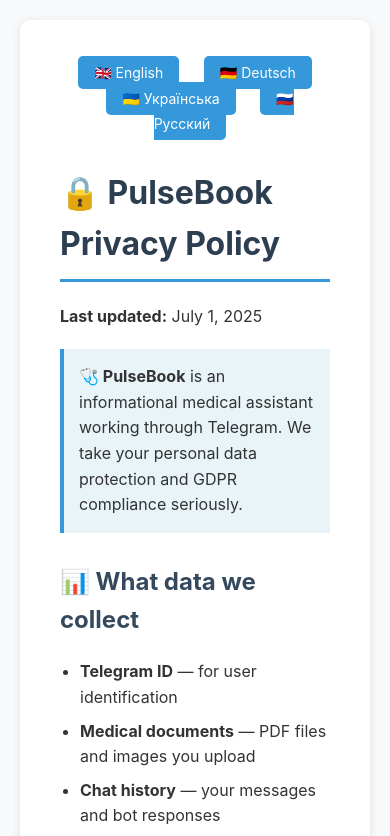
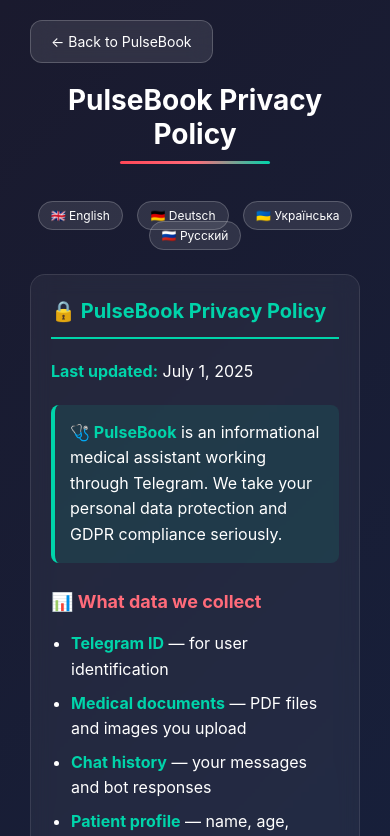
Before and after one commit to Dimaszol/pulsebook-miniapp, a plain HTML site: page privacy-policy.html in a window 390 px wide. Both pictures are taken after a click on the link "🇬🇧 English". Shown: the top 836 px of the page. Drawn offline with Linux system fonts and the light colour scheme.

Commit message:
Update privacy-policy.html

```diff
--- a/privacy-policy.html
+++ b/privacy-policy.html
@@ -1,72 +1,204 @@
 <!DOCTYPE html>
-<html lang="ru">
+<html lang="en">
 <head>
     <meta charset="UTF-8">
     <meta name="viewport" content="width=device-width, initial-scale=1.0">
-    <title>Политика конфиденциальности - PulseBook</title>
+    <title>Privacy Policy - PulseBook</title>
     <style>
+        * {
+            margin: 0;
+            padding: 0;
+            box-sizing: border-box;
+        }
+
         body {
-            font-family: -apple-system, BlinkMacSystemFont, 'Segoe UI', Roboto, sans-serif;
-            line-height: 1.6;
-            color: #333;
+            font-family: -apple-system, BlinkMacSystemFont, 'Segoe UI', Roboto, Helvetica, Arial, sans-serif;
+            background: linear-gradient(135deg, #1a1a2e 0%, #16213e 50%, #0f3460 100%);
+            color: white;
+            overflow-x: hidden;
+            min-height: 100vh;
+            padding: 20px;
+        }
+
+        .container {
             max-width: 800px;
             margin: 0 auto;
+            animation: fadeIn 1s ease-out;
+        }
+
+        .header {
+            text-align: center;
+            margin-bottom: 40px;
+        }
+
+        .logo-title {
+            font-size: 28px;
+            font-weight: 700;
+            color: white;
+            margin-bottom: 10px;
+        }
+
+        .pulse-line {
+            width: 150px;
+            height: 3px;
+            background: linear-gradient(90deg, #ff4757 0%, #ff6b7a 50%, #00d4aa 100%);
+            border-radius: 2px;
+            margin: 0 auto 20px;
+            position: relative;
+            overflow: hidden;
+        }
+
+        .pulse-line::after {
+            content: '';
+            position: absolute;
+            top: 0;
+            left: -100%;
+            width: 100%;
+            height: 100%;
+            background: linear-gradient(90deg, transparent 0%, rgba(255, 255, 255, 0.4) 50%, transparent 100%);
+            animation: pulse 2s ease-in-out infinite;
+        }
+
+        @keyframes pulse {
+            0% { left: -100%; }
+            100% { left: 100%; }
+        }
+
+        .content-section {
+            background: rgba(255, 255, 255, 0.05);
+            backdrop-filter: blur(10px);
+            border-radius: 15px;
+            padding: 30px;
+            margin-bottom: 20px;
+            border: 1px solid rgba(255, 255, 255, 0.1);
+            line-height: 1.6;
+        }
+
+        .content-section h1 {
+            color: #00d4aa;
+            border-bottom: 2px solid #00d4aa;
+            padding-bottom: 10px;
+            margin-bottom: 20px;
+            font-size: 24px;
+        }
+
+        .content-section h2 {
+            color: #ff6b7a;
+            margin: 25px 0 15px 0;
+            font-size: 18px;
+        }
+
+        .highlight {
+            background-color: rgba(0, 212, 170, 0.1);
+            padding: 15px;
+            border-left: 4px solid #00d4aa;
+            margin: 20px 0;
+            border-radius: 8px;
+        }
+
+        .contact {
+            background-color: rgba(255, 107, 122, 0.1);
             padding: 20px;
-            background-color: #f8f9fa;
+            border-radius: 12px;
+            margin-top: 30px;
+            border: 1px solid rgba(255, 107, 122, 0.2);
         }
-        .container {
-            background: white;
-            padding: 40px;
-            border-radius: 10px;
-            box-shadow: 0 2px 10px rgba(0,0,0,0.1);
-        }
-        h1 {
-            color: #2c3e50;
-            border-bottom: 3px solid #3498db;
-            padding-bottom: 10px;
-        }
-        h2 {
-            color: #34495e;
-            margin-top: 30px;
-        }
-        .highlight {
-            background-color: #e8f4f8;
-            padding: 15px;
-            border-left: 4px solid #3498db;
-            margin: 20px 0;
-        }
-        .contact {
-            background-color: #f0f8f0;
-            padding: 20px;
-            border-radius: 8px;
-            margin-top: 30px;
-        }
+
         .lang-switch {
             text-align: center;
             margin-bottom: 30px;
         }
+
         .lang-switch a {
             margin: 0 10px;
             padding: 8px 16px;
-            background: #3498db;
+            background: rgba(255, 255, 255, 0.1);
             color: white;
             text-decoration: none;
-            border-radius: 5px;
-            font-size: 14px;
+            border-radius: 20px;
+            font-size: 12px;
+            border: 1px solid rgba(255, 255, 255, 0.2);
+            transition: all 0.3s ease;
         }
+
         .lang-switch a:hover {
-            background: #2980b9;
+            background: rgba(0, 212, 170, 0.2);
+            color: #00d4aa;
+            transform: translateY(-2px);
         }
+
         ul {
             padding-left: 20px;
+            margin: 15px 0;
         }
+
         li {
             margin-bottom: 8px;
+        }
+
+        strong {
+            color: #00d4aa;
+        }
+
+        .back-button {
+            background: rgba(255, 255, 255, 0.1);
+            backdrop-filter: blur(10px);
+            border: 1px solid rgba(255, 255, 255, 0.2);
+            border-radius: 12px;
+            padding: 12px 20px;
+            color: white;
+            text-decoration: none;
+            font-size: 14px;
+            transition: all 0.3s ease;
+            display: inline-block;
+            margin-bottom: 20px;
+        }
+
+        .back-button:hover {
+            background: rgba(255, 255, 255, 0.2);
+            transform: translateY(-2px);
+        }
+
+        @keyframes fadeIn {
+            from {
+                opacity: 0;
+                transform: translateY(20px);
+            }
+            to {
+                opacity: 1;
+                transform: translateY(0);
+            }
+        }
+
+        @media (max-width: 768px) {
+            .container {
+                padding: 0 10px;
+            }
+
+            .content-section {
+                padding: 20px;
+            }
+
+            .content-section h1 {
+                font-size: 20px;
+            }
+
+            .lang-switch a {
+                margin: 5px;
+                padding: 6px 12px;
+            }
         }
     </style>
 </head>
 <body>
     <div class="container">
+        <a href="index.html" class="back-button">← Back to PulseBook</a>
+
+        <div class="header">
+            <div class="logo-title">PulseBook Privacy Policy</div>
+            <div class="pulse-line"></div>
+        </div>
+
         <div class="lang-switch">
             <a href="#en">🇬🇧 English</a>
             <a href="#de">🇩🇪 Deutsch</a>
@@ -74,8 +206,120 @@
             <a href="#ru">🇷🇺 Русский</a>
         </div>
 
-        <!-- РУССКИЙ -->
-        <div id="ru">
+        <!-- ENGLISH -->
+        <div id="en" class="content-section">
+            <h1>🔒 PulseBook Privacy Policy</h1>
+            <p><strong>Last updated:</strong> July 1, 2025</p>
+
+            <div class="highlight">
+                <strong>🩺 PulseBook</strong> is an informational medical assistant working through Telegram.
+                We take your personal data protection and GDPR compliance seriously.
+            </div>
+
+            <h2>📊 What data we collect</h2>
+            <ul>
+                <li><strong>Telegram ID</strong> — for user identification</li>
+                <li><strong>Medical documents</strong> — PDF files and images you upload</li>
+                <li><strong>Chat history</strong> — your messages and bot responses</li>
+                <li><strong>Patient profile</strong> — name, age, questionnaire data</li>
+                <li><strong>Usage data</strong> — statistics for service improvement</li>
+            </ul>
+
+            <h2>🎯 How we use data</h2>
+            <ul>
+                <li>Analyzing medical documents and images</li>
+                <li>Providing personalized recommendations</li>
+                <li>Improving service quality</li>
+                <li>Ensuring platform security</li>
+            </ul>
+
+            <h2>🤖 Third-party data sharing</h2>
+            <p>To ensure service functionality, we share data with the following partners:</p>
+            <ul>
+                <li><strong>OpenAI, Google Gemini</strong> — analysis of uploaded data</li>
+                <li><strong>Stripe</strong> — payment processing</li>
+            </ul>
+
+            <div class="highlight">
+                <strong>⚠️ Important:</strong> We do NOT sell your data to advertisers and do NOT share it with third parties for marketing.
+            </div>
+
+            <h2>🔐 How we protect data</h2>
+            <ul>
+                <li>Data encryption in transit (TLS/SSL)</li>
+                <li>Secure storage in protected database</li>
+                <li>Only you have access to your data</li>
+                <li>Regular encrypted backups</li>
+                <li>24/7 security monitoring</li>
+            </ul>
+
+            <h2>👤 Your rights (GDPR)</h2>
+            <ul>
+                <li><strong>Right to access</strong> — request a copy of your data</li>
+                <li><strong>Right to rectification</strong> — update inaccurate data</li>
+                <li><strong>Right to erasure</strong> — complete account and data deletion</li>
+                <li><strong>Right to portability</strong> — export data in convenient format</li>
+                <li><strong>Right to restriction</strong> — pause data processing</li>
+            </ul>
+
+            <h2>🗑️ Data deletion</h2>
+            <p>You can delete all your data anytime:</p>
+            <ul>
+                <li>Go to <strong>Settings → Profile → Delete all data</strong></li>
+                <li>Confirm deletion with security code</li>
+                <li>All data will be deleted within 24 hours</li>
+            </ul>
+
+            <div class="contact">
+                <h2>📞 Contact</h2>
+                <p>For privacy questions contact:</p>
+                <p><strong>Telegram:</strong> @PulseBookSupport</p>
+                <p><strong>Response time:</strong> within 72 hours</p>
+            </div>
+
+            <h2>📝 Policy changes</h2>
+            <p>We may update this policy when legislation changes or service features change.
+            We will notify about significant changes through the bot.</p>
+        </div>
+
+        <!-- GERMAN -->
+        <div id="de" class="content-section" style="display: none;">
+            <h1>🔒 PulseBook Datenschutzrichtlinie</h1>
+            <p><strong>Zuletzt aktualisiert:</strong> 1. Juli 2025</p>
+
+            <div class="highlight">
+                <strong>🩺 PulseBook</strong> ist ein informativer medizinischer Assistent, der über Telegram arbeitet.
+                Wir nehmen den Schutz Ihrer persönlichen Daten und die DSGVO-Compliance ernst.
+            </div>
+
+            <div class="contact">
+                <h2>📞 Kontakt</h2>
+                <p>Bei Datenschutzfragen wenden Sie sich an:</p>
+                <p><strong>Telegram:</strong> @PulseBookSupport</p>
+                <p><strong>Antwortzeit:</strong> innerhalb von 72 Stunden</p>
+            </div>
+        </div>
+
+        <!-- UKRAINIAN -->
+        <div id="uk" class="content-section" style="display: none;">
+            <h1>🔒 Політика конфіденційності PulseBook</h1>
+            <p><strong>Дата останнього оновлення:</strong> 1 липня 2025 року</p>
+
+            <div class="highlight">
+                <strong>🩺 PulseBook</strong> — це інформаційний медичний асистент, що працює через Telegram.
+                Ми серйозно ставимося до захисту ваших персональних даних та дотримання вимог GDPR.
+            </div>
+
+            <div class="contact">
+                <h2>📞 Контакт</h2>
+                <p>З питань конфіденційності звертайтеся:</p>
+                <p><strong>Telegram:</strong> @PulseBookSupport</p>
+                <p><strong>Час відповіді:</strong> протягом 72 годин</p>
+            </div>
+        </div>
+
+        <!-- RUSSIAN -->
+        <div id="ru" class="content-section" style="display: none;">
             <h1>🔒 Политика конфиденциальности PulseBook</h1>
             <p><strong>Дата последнего обновления:</strong> 1 июля 2025 года</p>
 
@@ -133,13 +377,13 @@
             <h2>🗑️ Удаление данных</h2>
             <p>Вы можете удалить все свои данные в любое время:</p>
             <ul>
-                <li>Зайдите в <strong>Настройки → Удалить все данные</strong></li>
+                <li>Зайдите в <strong>Настройки → Профиль → Удалить все данные</strong></li>
                 <li>Подтвердите удаление кодом безопасности</li>
                 <li>Все данные будут удалены в течение 24 часов</li>
             </ul>
 
-            <h2>📞 Контакты</h2>
             <div class="contact">
+                <h2>📞 Контакты</h2>
                 <p>По вопросам конфиденциальности обращайтесь:</p>
                 <p><strong>Telegram:</strong> @PulseBookSupport</p>
                 <p><strong>Время ответа:</strong> в течение 72 часов</p>
@@ -148,115 +392,6 @@
             <h2>📝 Изменения политики</h2>
             <p>Мы можем обновлять эту политику при изменении законодательства или функций сервиса.
             О существенных изменениях мы уведомим через бота.</p>
-        </div>
-
-        <!-- ENGLISH -->
-        <div id="en" style="display: none;">
-            <h1>🔒 PulseBook Privacy Policy</h1>
-            <p><strong>Last updated:</strong> July 1, 2025</p>
-
-            <div class="highlight">
-                <strong>🩺 PulseBook</strong> is an informational medical assistant working through Telegram.
-                We take your personal data protection and GDPR compliance seriously.
-            </div>
-
-            <h2>📊 What data we collect</h2>
-            <ul>
-                <li><strong>Telegram ID</strong> — for user identification</li>
-                <li><strong>Medical documents</strong> — PDF files and images you upload</li>
-                <li><strong>Chat history</strong> — your messages and bot responses</li>
-                <li><strong>Patient profile</strong> — name, age, questionnaire data</li>
-                <li><strong>Usage data</strong> — statistics for service improvement</li>
-            </ul>
-
-            <h2>🎯 How we use data</h2>
-            <ul>
-                <li>Analyzing medical documents and images</li>
-                <li>Providing personalized recommendations</li>
-                <li>Improving service quality</li>
-                <li>Ensuring platform security</li>
-            </ul>
-
-            <h2>🤖 Third-party data sharing</h2>
-            <p>To ensure service functionality, we share data with the following partners:</p>
-            <ul>
-                <li><strong>OpenAI, Google Gemini</strong> — analysis of uploaded data</li>
-                <li><strong>Stripe</strong> — payment processing</li>
-            </ul>
-
-            <div class="highlight">
-                <strong>⚠️ Important:</strong> We do NOT sell your data to advertisers and do NOT share it with third parties for marketing.
-            </div>
-
-            <h2>🔐 How we protect data</h2>
-            <ul>
-                <li>Data encryption in transit (TLS/SSL)</li>
-                <li>Secure storage in protected database</li>
-                <li>Only you have access to your data</li>
-                <li>Regular encrypted backups</li>
-                <li>24/7 security monitoring</li>
-            </ul>
-
-            <h2>👤 Your rights (GDPR)</h2>
-            <ul>
-                <li><strong>Right to access</strong> — request a copy of your data</li>
-                <li><strong>Right to rectification</strong> — update inaccurate data</li>
-                <li><strong>Right to erasure</strong> — complete account and data deletion</li>
-                <li><strong>Right to portability</strong> — export data in convenient format</li>
-                <li><strong>Right to restriction</strong> — pause data processing</li>
-            </ul>
-
-            <h2>📞 Contact</h2>
-            <div class="contact">
-                <p>For privacy questions contact:</p>
-                <p><strong>Telegram:</strong> @PulseBookSupport</p>
-                <p><strong>Response time:</strong> within 72 hours</p>
-            </div>
-        </div>
-
-        <!-- УКРАЇНСЬКА -->
-        <div id="uk" style="display: none;">
-            <h1>🔒 Політика конфіденційності PulseBook</h1>
-            <p><strong>Дата останнього оновлення:</strong> 1 липня 2025 року</p>
-
-            <div class="highlight">
-                <strong>🩺 PulseBook</strong> — це інформаційний медичний асистент, що працює через Telegram.
-                Ми серйозно ставимося до захисту ваших персональних даних та дотримання вимог GDPR.
-            </div>
-
-            <h2>📊 Які дані ми збираємо</h2>
-            <ul>
-                <li><strong>Telegram ID</strong> — для ідентифікації користувача</li>
-                <li><strong>Медичні документи</strong> — PDF-файли та зображення, які ви завантажуєте</li>
-                <li><strong>Історія листування</strong> — ваші повідомлення та відповіді бота</li>
-                <li><strong>Профіль пацієнта</strong> — ім'я, вік, анкетні дані</li>
-                <li><strong>Дані використання</strong> — статистика для покращення сервісу</li>
-            </ul>
-
-            <h2>📞 Контакт</h2>
-            <div class="contact">
-                <p>З питань конфіденційності звертайтеся:</p>
-                <p><strong>Telegram:</strong> @PulseBookSupport</p>
-                <p><strong>Час відповіді:</strong> протягом 72 годин</p>
-            </div>
-        </div>
-
-        <!-- DEUTSCH -->
-        <div id="de" style="display: none;">
-            <h1>🔒 PulseBook Datenschutzrichtlinie</h1>
-            <p><strong>Zuletzt aktualisiert:</strong> 1. Juli 2025</p>
-
-            <div class="highlight">
-                <strong>🩺 PulseBook</strong> ist ein informativer medizinischer Assistent, der über Telegram arbeitet.
-                Wir nehmen den Schutz Ihrer persönlichen Daten und die DSGVO-Compliance ernst.
-            </div>
-
-            <h2>📞 Kontakt</h2>
-            <div class="contact">
-                <p>Bei Datenschutzfragen wenden Sie sich an:</p>
-                <p><strong>Telegram:</strong> @PulseBookSupport</p>
-                <p><strong>Antwortzeit:</strong> innerhalb von 72 Stunden</p>
-            </div>
         </div>
     </div>
 
@@ -269,7 +404,7 @@
 
                 // Скрываем все языки
                 document.querySelectorAll('[id]').forEach(section => {
-                    if (['ru', 'en', 'uk', 'de'].includes(section.id)) {
+                    if (['en', 'de', 'uk', 'ru'].includes(section.id)) {
                         section.style.display = 'none';
                     }
                 });
@@ -278,6 +413,9 @@
                 document.getElementById(lang).style.display = 'block';
             });
         });
+
+        // По умолчанию показываем английский
+        document.getElementById('en').style.display = 'block';
     </script>
 </body>
 </html>
```
